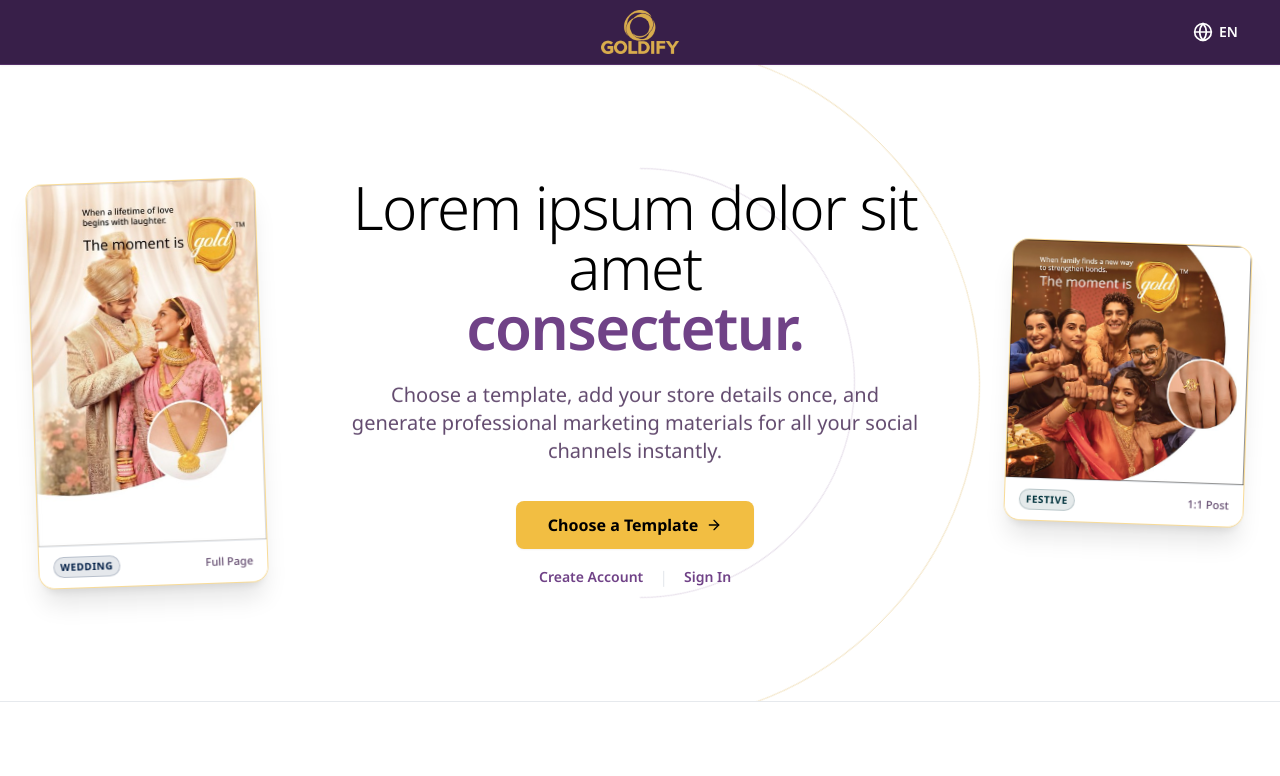
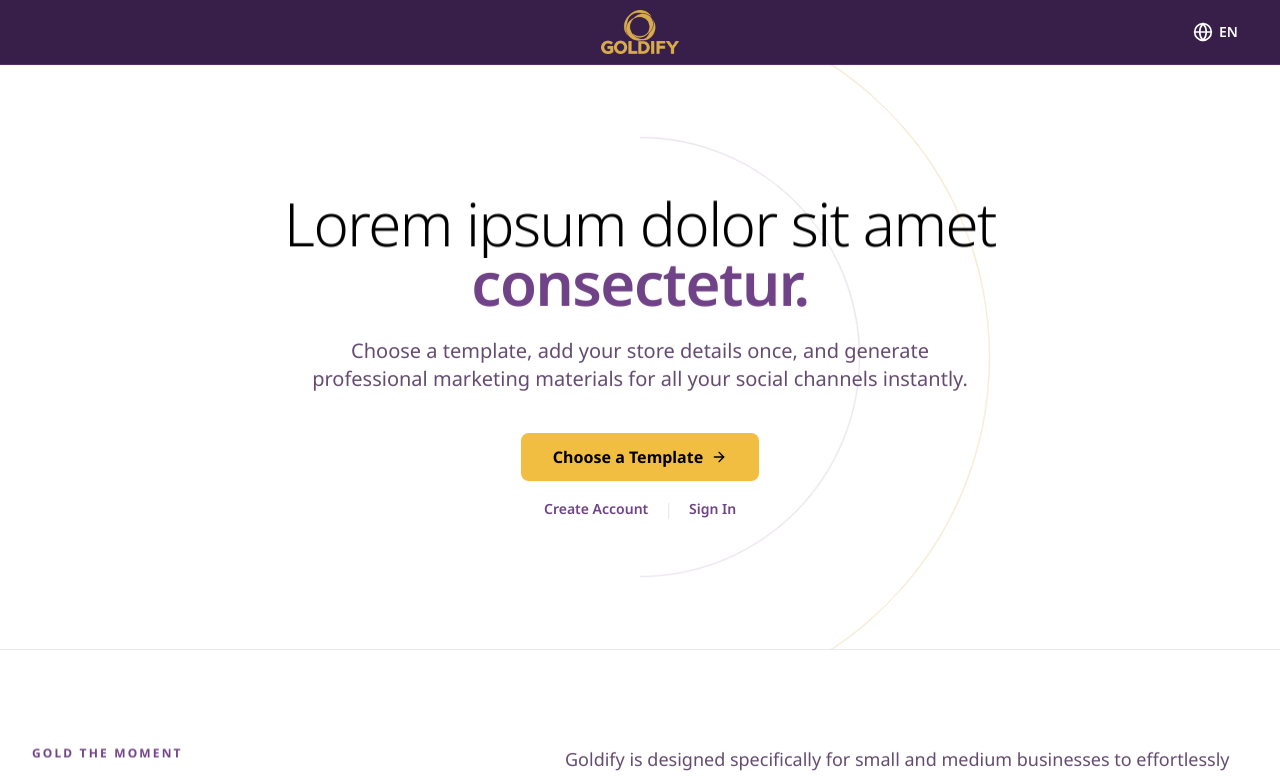
Before and after one commit to Vedant-CTOI/platform-wgc, a React (Vite) app in the folder frontend/: page / in a window 1280 px wide. Shown: the top 776 px of the page. Built offline with nearby package versions, Linux system fonts and the light colour scheme.

Commit message:
Local only: remove Hero side cards, keep clean centered white Hero

```diff
--- a/frontend/views/AuthViews.tsx
+++ b/frontend/views/AuthViews.tsx
@@ -1,7 +1,7 @@
 import React, { useState, useEffect, useRef } from 'react';
 import { Button, Input, PageHeader, NoticeModal, useInViewOnce, RevealItem } from '../components/SharedUI';
 import { ViewState, UserProfile, StoreInfo } from '../types';
-import { RETURNING_USER_STORES, DEMO_ACCOUNTS, DEMO_OTP, CATEGORY_BADGE_STYLES } from '../constants';
+import { RETURNING_USER_STORES, DEMO_ACCOUNTS, DEMO_OTP } from '../constants';
 import { Store, Image as ImageIcon, MapPin, Phone, CheckCircle2, UploadCloud, AlertTriangle, X, Loader2, Plus, Trash2, Mail, Send, ArrowRight } from 'lucide-react';
 
 interface AuthProps {
@@ -46,11 +46,11 @@ export const LandingView: React.FC<AuthProps> = ({ onNavigate, user }) => {
 
   return (
     <div className="flex flex-col min-h-[calc(100vh-4rem)] bg-white">
-      {/* Hero Section — White bg, concentric gold/plum arcs, compact height with non-clickable flanking creatives */}
+      {/* Hero Section — White bg, concentric gold/plum arcs, clean centered editorial copy */}
       <section
         ref={hero.ref}
         data-hero="true"
-        className={`relative overflow-hidden flex items-center justify-center px-4 sm:px-6 lg:px-8 py-20 sm:py-24 lg:py-28 bg-white ${hero.inView ? 'is-inview' : ''}`}
+        className={`relative overflow-hidden flex flex-col items-center justify-center px-4 sm:px-6 lg:px-8 py-20 sm:py-32 bg-white ${hero.inView ? 'is-inview' : ''}`}
       >
         {/* Subtle counter-rotating concentric hairline arcs framing the hero copy */}
         <div
@@ -59,45 +59,17 @@ export const LandingView: React.FC<AuthProps> = ({ onNavigate, user }) => {
           style={{ transform: `translate3d(0, ${heroDrift}px, 0)` }}
         >
           <span
-            className="bh-arc-outer w-[500px] h-[500px] sm:w-[680px] sm:h-[680px]"
+            className="bh-arc-outer w-[500px] h-[500px] sm:w-[700px] sm:h-[700px]"
             style={{ borderTopColor: 'rgba(216, 172, 77, 0.34)', borderRightColor: 'rgba(216, 172, 77, 0.34)' }}
           />
           <span
-            className="bh-arc-inner w-[310px] h-[310px] sm:w-[430px] sm:h-[430px]"
+            className="bh-arc-inner w-[310px] h-[310px] sm:w-[440px] sm:h-[440px]"
             style={{ borderTopColor: 'rgba(112, 66, 135, 0.18)', borderRightColor: 'rgba(112, 66, 135, 0.18)' }}
           />
         </div>
 
-        <div className="relative z-10 w-full max-w-7xl mx-auto flex items-center justify-between gap-4 sm:gap-5 lg:gap-10">
-          {/* Left decorative non-clickable creative */}
-          <div
-            aria-hidden="true"
-            className="hidden sm:block flex-shrink-0 w-[124px] md:w-[156px] lg:w-[205px] xl:w-[230px] pointer-events-none select-none"
-          >
-            <div className="bh-fade-up bh-d2">
-              <div style={{ transform: `translate3d(0, ${Math.round(heroDrift * 0.24)}px, 0) rotate(-2deg)` }}>
-                <div className="bg-white rounded-xl lg:rounded-2xl overflow-hidden border border-[#F2BE42]/55 shadow-xl">
-                  <div className="w-full aspect-[632/1000] bg-[#ECE9ED] overflow-hidden">
-                    <img
-                      src="/showcase/wedding-print.jpg"
-                      alt=""
-                      className="w-full h-full object-cover"
-                    />
-                  </div>
-                  <div className="px-2.5 py-2 lg:px-3.5 lg:py-2.5 bg-white border-t border-[#E6E9ED] flex items-center justify-center md:justify-between gap-1">
-                    <span className={`inline-block text-[9px] lg:text-[10px] font-bold uppercase tracking-wider px-1.5 py-0.5 rounded-full ${CATEGORY_BADGE_STYLES.Wedding}`}>
-                      Wedding
-                    </span>
-                    <span className="hidden md:inline text-[10px] lg:text-[11px] font-medium text-[#634B6F] whitespace-nowrap">Full Page</span>
-                  </div>
-                </div>
-              </div>
-            </div>
-          </div>
-
-          {/* Center Hero Copy & CTA */}
-          <div className="flex-1 min-w-0 max-w-2xl mx-auto text-center">
-            <h1 className="text-4xl sm:text-4xl md:text-5xl lg:text-6xl font-light text-black tracking-tight mb-6 leading-[1.12]">
+        <div className="relative z-10 max-w-4xl mx-auto text-center">
+          <h1 className="text-4xl sm:text-6xl font-light text-black tracking-tight mb-6 leading-[1.12]">
             <span className="bh-line-mask">
               <span className="bh-line-inner">Lorem ipsum dolor sit amet</span>
             </span>
@@ -105,7 +77,7 @@ export const LandingView: React.FC<AuthProps> = ({ onNavigate, user }) => {
               <span className="bh-line-inner bh-d1 text-[#704287] font-semibold">consectetur.</span>
             </span>
           </h1>
-            <p className="bh-fade-up bh-d2 text-base sm:text-lg lg:text-xl text-[#634B6F] mb-9 max-w-xl mx-auto">
+          <p className="bh-fade-up bh-d2 text-lg sm:text-xl text-[#634B6F] mb-10 max-w-2xl mx-auto">
             Choose a template, add your store details once, and generate professional marketing materials for all your social channels instantly.
           </p>
           <div className="bh-fade-up bh-d3 flex flex-col items-center space-y-4">
@@ -135,33 +107,6 @@ export const LandingView: React.FC<AuthProps> = ({ onNavigate, user }) => {
                 </button>
               </div>
             )}
-            </div>
-          </div>
-
-          {/* Right decorative non-clickable creative */}
-          <div
-            aria-hidden="true"
-            className="hidden sm:block flex-shrink-0 w-[128px] md:w-[162px] lg:w-[215px] xl:w-[240px] pointer-events-none select-none"
-          >
-            <div className="bh-fade-up bh-d3">
-              <div style={{ transform: `translate3d(0, ${Math.round(-heroDrift * 0.22)}px, 0) rotate(2deg)` }}>
-                <div className="bg-white rounded-xl lg:rounded-2xl overflow-hidden border border-[#F2BE42]/55 shadow-xl">
-                  <div className="w-full aspect-square bg-[#ECE9ED] overflow-hidden">
-                    <img
-                      src="/showcase/diwali-social.jpg"
-                      alt=""
-                      className="w-full h-full object-cover"
-                    />
-                  </div>
-                  <div className="px-2.5 py-2 lg:px-3.5 lg:py-2.5 bg-white border-t border-[#E6E9ED] flex items-center justify-center md:justify-between gap-1">
-                    <span className={`inline-block text-[9px] lg:text-[10px] font-bold uppercase tracking-wider px-1.5 py-0.5 rounded-full ${CATEGORY_BADGE_STYLES.Festive}`}>
-                      Festive
-                    </span>
-                    <span className="hidden md:inline text-[10px] lg:text-[11px] font-medium text-[#634B6F] whitespace-nowrap">1:1 Post</span>
-                  </div>
-                </div>
-              </div>
-            </div>
           </div>
         </div>
       </section>
```
Lines whose indentation alone changed are shown as unchanged.
